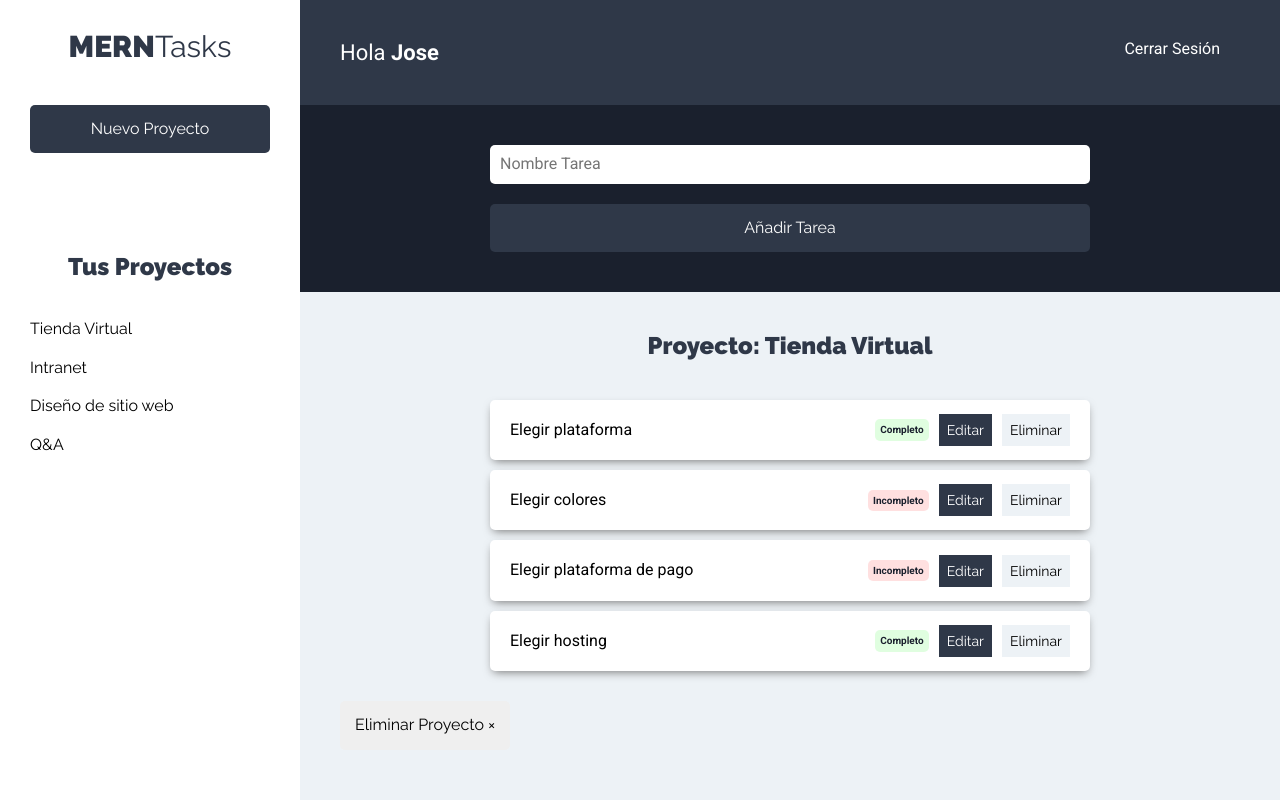
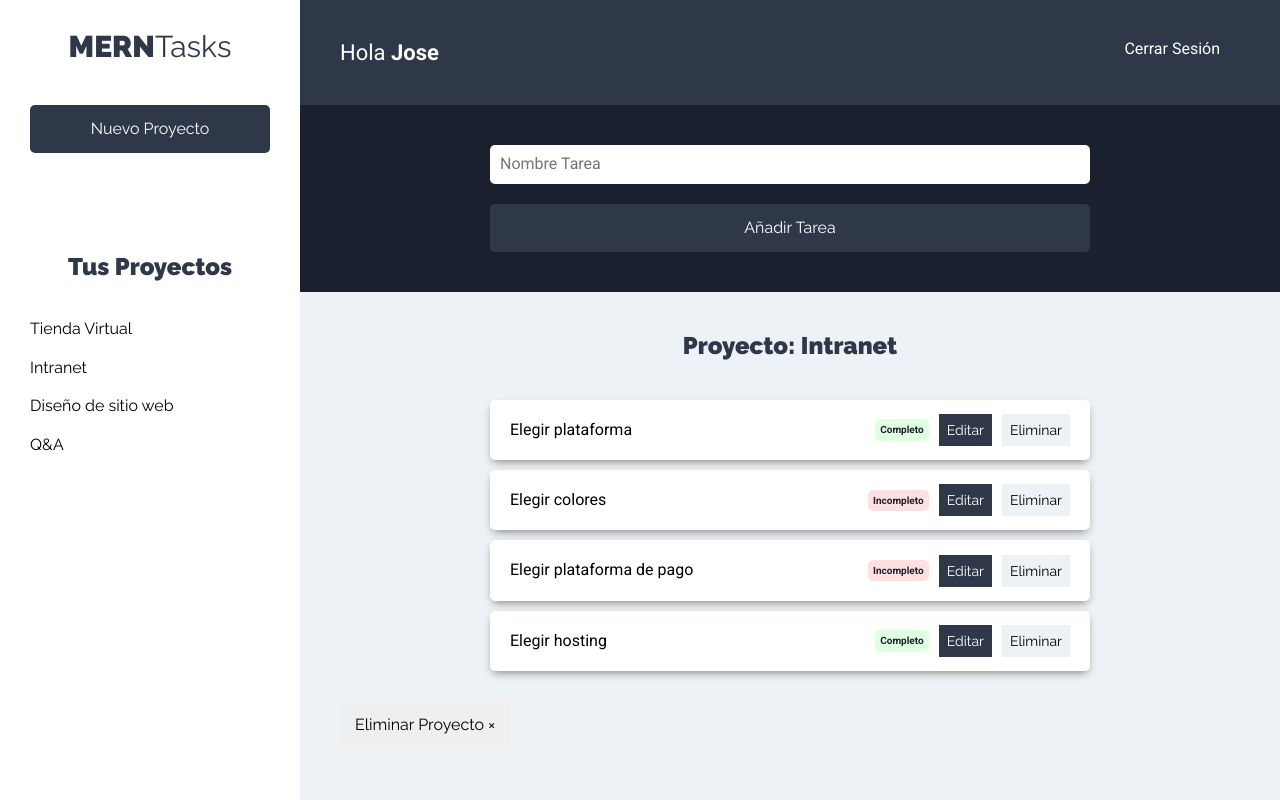
Before and after one commit to Josmanv/MERNTask-cliente, a React (Create React App) app: page /proyectos in a window 1280 px wide. Both pictures are taken after a click on the button "Intranet". Built offline with nearby package versions, Linux system fonts and the light colour scheme.

Commit message:
Mostrando el nombre del proyecto

```diff
--- a/src/components/tareas/ListadoTarea.js
+++ b/src/components/tareas/ListadoTarea.js
@@ -1,7 +1,17 @@
-import React, {Fragment} from 'react';
+import React, {Fragment,useContext} from 'react';
 import Tarea from './Tarea';
+import proyectoContext from '../../context/proyectos/proyectoContext';
 
 const ListadoTarea = () => {
+
+       // Obtener el state de proyectos inicial
+       const proyectosContext = useContext(proyectoContext);
+       const {proyecto} = proyectosContext;
+
+       // Si no hay proyecto seleccionado
+       if(!proyecto) return <h2>Selecciona un proyecto</h2>
+
+       const [proyectoActual] = proyecto;
 
     const tareasProyecto = [
         {nombre:'Elegir plataforma', estado:true},
@@ -12,7 +22,7 @@
 
     return (
         <Fragment>
-        <h2>Proyecto: Tienda Virtual</h2>
+        <h2>Proyecto: {proyectoActual.nombre}</h2>
 
         <ul className="listado-tareas">
             {tareasProyecto.length === 0
```
